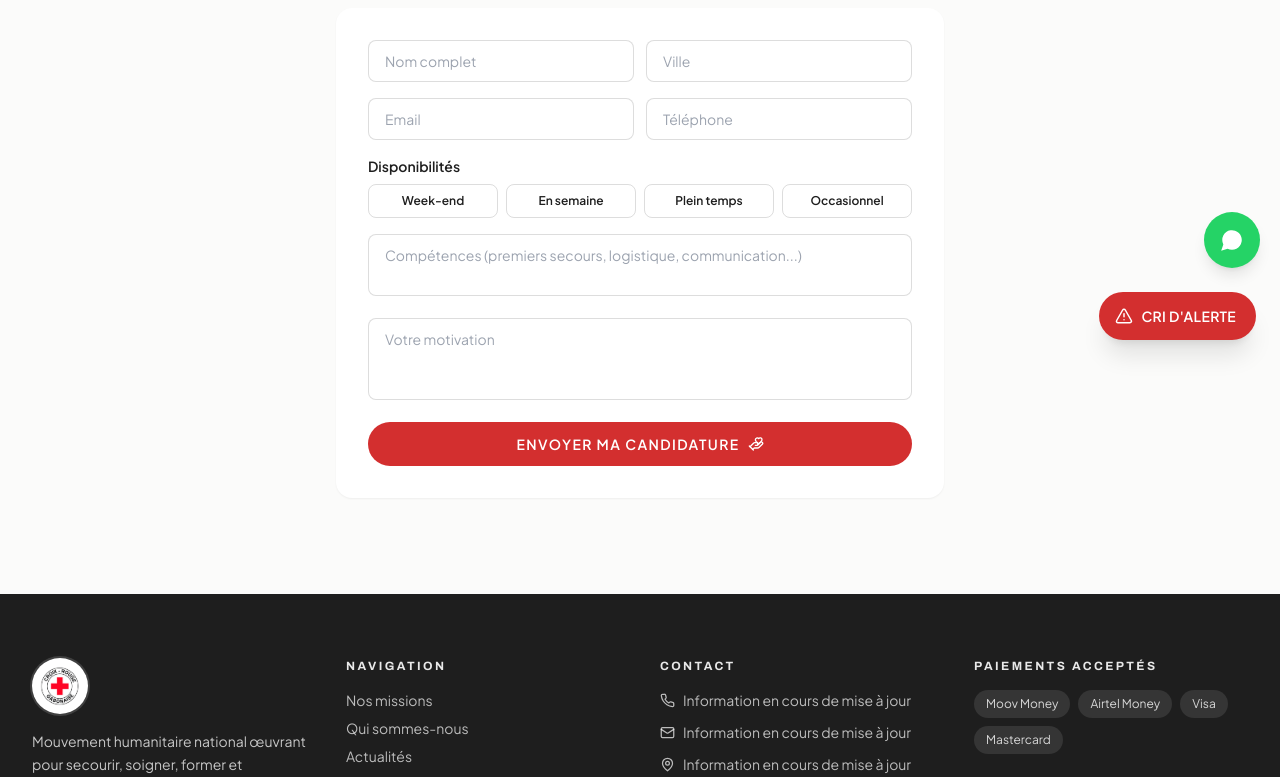
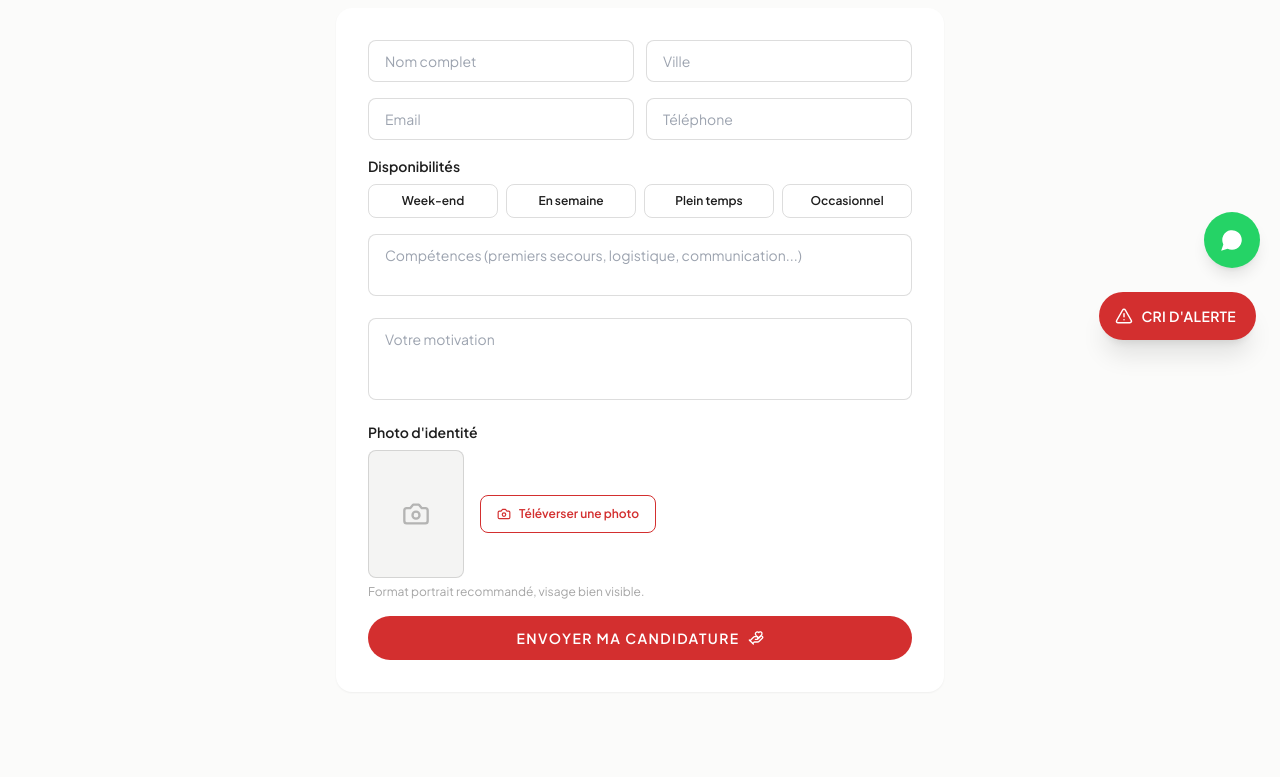
Before and after one commit to myzbryan836-sudo/croix-rouge-gabonaise, a React (Vite) app: page /benevoles in a window 1280 px wide. Shown: the part 436-1213 px from the top of the page. Built offline with nearby package versions, Linux system fonts and the light colour scheme; no server answers; the database is empty.

Commit message:
Fix ouverture fichiers PDF, ajout photo candidature benevoles, ajout date de publication

```diff
--- a/src/components/admin/AnnoncesTab.jsx
+++ b/src/components/admin/AnnoncesTab.jsx
@@ -8,6 +8,7 @@ const FIELDS = [
   { name: 'image_url', label: 'Image', type: 'image' },
   { name: 'lien', label: 'Lien', type: 'text' },
   { name: 'type', label: 'Type', type: 'select', options: ['annonce', 'publicite', 'banniere'] },
+  { name: 'date_publication', label: 'Date de publication', type: 'date' },
   { name: 'statut', label: 'Statut', type: 'select', options: ['publie', 'brouillon'] },
   { name: 'ordre', label: 'Ordre', type: 'number' },
 ]
--- a/src/components/admin/DataTable.jsx
+++ b/src/components/admin/DataTable.jsx
@@ -46,7 +46,7 @@ export default function DataTable({ collectionName, fields, data, titleField = '
     try {
       const compressed = await compressImage(file)
       const path = `${collectionName}/${Date.now()}_${compressed.name}`
-      const { error: uploadError } = await supabase.storage.from('media').upload(path, compressed)
+      const { error: uploadError } = await supabase.storage.from('media').upload(path, compressed, { contentType: compressed.type, upsert: true })
       if (uploadError) throw uploadError
       const { data } = supabase.storage.from('media').getPublicUrl(path)
       handleChange(name, data.publicUrl)
@@ -65,7 +65,7 @@ export default function DataTable({ collectionName, fields, data, titleField = '
       for (const file of files) {
         const compressed = await compressImage(file)
         const path = `${collectionName}/${Date.now()}_${compressed.name}`
-        const { error: uploadError } = await supabase.storage.from('media').upload(path, compressed)
+        const { error: uploadError } = await supabase.storage.from('media').upload(path, compressed, { contentType: compressed.type, upsert: true })
         if (uploadError) throw uploadError
         const { data } = supabase.storage.from('media').getPublicUrl(path)
         urls.push(data.publicUrl)
@@ -198,7 +198,7 @@ export default function DataTable({ collectionName, fields, data, titleField = '
                         className="w-full border border-cr-dark/15 rounded-lg px-3 py-2 text-sm focus:outline-none focus:ring-2 focus:ring-cr-red" />
                       <label className="flex items-center gap-2 text-xs font-semibold text-cr-red cursor-pointer w-fit">
                         <Upload size={14} /> {uploading ? 'Envoi...' : 'Téléverser un fichier'}
-                        <input type="file" accept="image/*,video/*" className="hidden" onChange={(e) => handleUpload(f.name, e.target.files[0])} />
+                        <input type="file" accept="image/*,video/*,application/pdf" className="hidden" onChange={(e) => handleUpload(f.name, e.target.files[0])} />
                       </label>
                       {editing[f.name] && <img src={editing[f.name]} alt="" className="h-20 rounded-lg object-cover" />}
                     </div>
@@ -231,7 +231,7 @@ export default function DataTable({ collectionName, fields, data, titleField = '
                       onChange={(e) => handleChange(f.name, e.target.value.split('\n').filter(Boolean))}
                       className="w-full border border-cr-dark/15 rounded-lg px-3 py-2 text-sm focus:outline-none focus:ring-2 focus:ring-cr-red" />
                   ) : (
-                    <input type={f.type === 'number' ? 'number' : 'text'} value={editing[f.name] || ''} onChange={(e) => handleChange(f.name, e.target.value)}
+                    <input type={f.type === 'number' ? 'number' : f.type === 'date' ? 'date' : 'text'} value={editing[f.name] || ''} onChange={(e) => handleChange(f.name, e.target.value)}
                       className="w-full border border-cr-dark/15 rounded-lg px-3 py-2 text-sm focus:outline-none focus:ring-2 focus:ring-cr-red" />
                   )}
                 </div>
--- a/src/components/admin/GalerieTab.jsx
+++ b/src/components/admin/GalerieTab.jsx
@@ -15,6 +15,7 @@ const FIELDS = [
     type: 'select',
     options: ['interventions', 'campagnes', 'formations', 'benevoles', 'evenements'],
   },
+  { name: 'date_publication', label: 'Date de publication', type: 'date' },
   { name: 'statut', label: 'Statut', type: 'select', options: ['brouillon', 'publie'] },
   { name: 'ordre', label: 'Ordre d\u2019affichage', type: 'number' },
 ]
--- a/src/components/admin/MissionsTab.jsx
+++ b/src/components/admin/MissionsTab.jsx
@@ -11,6 +11,7 @@ const FIELDS = [
   { name: 'icone', label: 'Icône', type: 'select', options: ['urgence', 'sante', 'social', 'formation'] },
   { name: 'actions', label: 'Actions (une par ligne)', type: 'list' },
   { name: 'stat', label: 'Statistique clé', type: 'text' },
+  { name: 'date_publication', label: 'Date de publication', type: 'date' },
   { name: 'statut', label: 'Statut', type: 'select', options: ['publie', 'brouillon'] },
   { name: 'ordre', label: 'Ordre', type: 'number' },
 ]
--- a/src/components/admin/RessourcesTab.jsx
+++ b/src/components/admin/RessourcesTab.jsx
@@ -8,6 +8,7 @@ const FIELDS = [
   { name: 'categorie', label: 'Catégorie', type: 'select', options: ['rapport', 'publication', 'document_officiel', 'photo', 'video'] },
   { name: 'image_url', label: 'Image de couverture (affichée sur la page Nos ressources)', type: 'image' },
   { name: 'fichier_url', label: 'Fichier (PDF, image ou vidéo à consulter/télécharger)', type: 'image' },
+  { name: 'date_publication', label: 'Date de publication', type: 'date' },
   { name: 'statut', label: 'Statut', type: 'select', options: ['brouillon', 'publie'] },
   { name: 'ordre', label: 'Ordre d\u2019affichage', type: 'number' },
 ]
--- a/src/pages/Benevoles.jsx
+++ b/src/pages/Benevoles.jsx
@@ -1,6 +1,6 @@
 import { useState } from 'react'
 import { motion, AnimatePresence } from 'framer-motion'
-import { CheckCircle2, HandHeart, Download } from 'lucide-react'
+import { CheckCircle2, HandHeart, Camera } from 'lucide-react'
 import { supabase } from '../supabase/config'
 
 const DISPONIBILITES = [
@@ -14,6 +14,8 @@ const initialForm = { nom: '', email: '', telephone: '', ville: '', disponibilit
 
 export default function Benevoles() {
   const [form, setForm] = useState(initialForm)
+  const [photoFile, setPhotoFile] = useState(null)
+  const [photoPreview, setPhotoPreview] = useState('')
   const [sending, setSending] = useState(false)
   const [sent, setSent] = useState(false)
   const [error, setError] = useState('')
@@ -27,18 +29,40 @@ export default function Benevoles() {
     }))
   }
 
+  const handlePhotoChange = (e) => {
+    const file = e.target.files[0]
+    if (!file) return
+    setPhotoFile(file)
+    setPhotoPreview(URL.createObjectURL(file))
+  }
+
   const handleSubmit = async (e) => {
     e.preventDefault()
     setSending(true)
     setError('')
     try {
+      let photo_url = ''
+
+      if (photoFile) {
+        const path = `benevoles/${Date.now()}_${photoFile.name}`
+        const { error: uploadError } = await supabase.storage
+          .from('media')
+          .upload(path, photoFile, { contentType: photoFile.type, upsert: true })
+        if (uploadError) throw uploadError
+        const { data } = supabase.storage.from('media').getPublicUrl(path)
+        photo_url = data.publicUrl
+      }
+
       const { error: insertError } = await supabase.from('candidatures_benevoles').insert({
         ...form,
+        photo_url,
         statut: 'nouveau',
       })
       if (insertError) throw insertError
       setSent(true)
       setForm(initialForm)
+      setPhotoFile(null)
+      setPhotoPreview('')
     } catch (err) {
       setError('Une erreur est survenue. Veuillez réessayer.')
     } finally {
@@ -112,6 +136,24 @@ export default function Benevoles() {
               <textarea name="motivation" value={form.motivation} onChange={handleChange} required rows={3} placeholder="Votre motivation"
                 className="w-full border border-cr-dark/15 rounded-lg px-4 py-2.5 text-sm focus:outline-none focus:ring-2 focus:ring-cr-red resize-none" />
 
+              <div>
+                <p className="font-semibold text-sm mb-2">Photo d'identité</p>
+                <div className="flex items-center gap-4">
+                  <div className="w-24 h-32 rounded-lg bg-cr-gray border border-cr-dark/15 overflow-hidden flex items-center justify-center flex-shrink-0">
+                    {photoPreview ? (
+                      <img src={photoPreview} alt="Aperçu" className="w-full h-full object-cover" />
+                    ) : (
+                      <Camera className="text-cr-dark/30" size={28} />
+                    )}
+                  </div>
+                  <label className="flex items-center gap-2 text-xs font-semibold text-cr-red cursor-pointer border border-cr-red rounded-lg px-4 py-2.5 w-fit">
+                    <Camera size={14} /> {photoFile ? 'Changer la photo' : 'Téléverser une photo'}
+                    <input type="file" accept="image/*" className="hidden" onChange={handlePhotoChange} />
+                  </label>
+                </div>
+                <p className="text-xs text-cr-dark/40 mt-1.5">Format portrait recommandé, visage bien visible.</p>
+              </div>
+
               {error && <p className="text-sm text-cr-red">{error}</p>}
 
               <button type="submit" disabled={sending} className="btn-primary w-full disabled:opacity-60">
```
